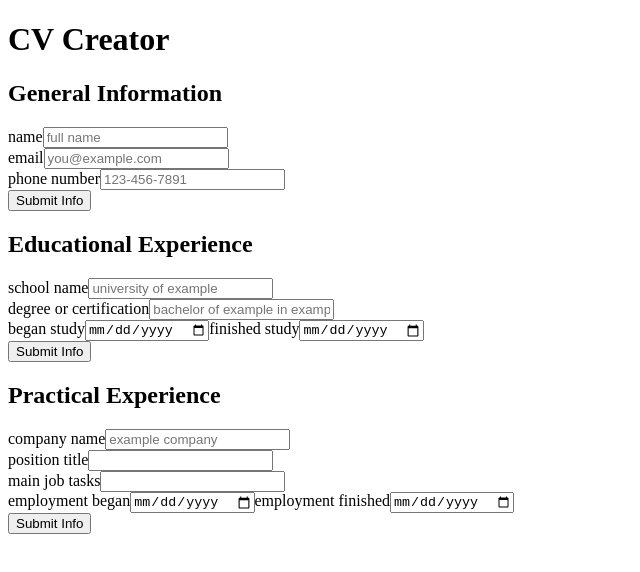
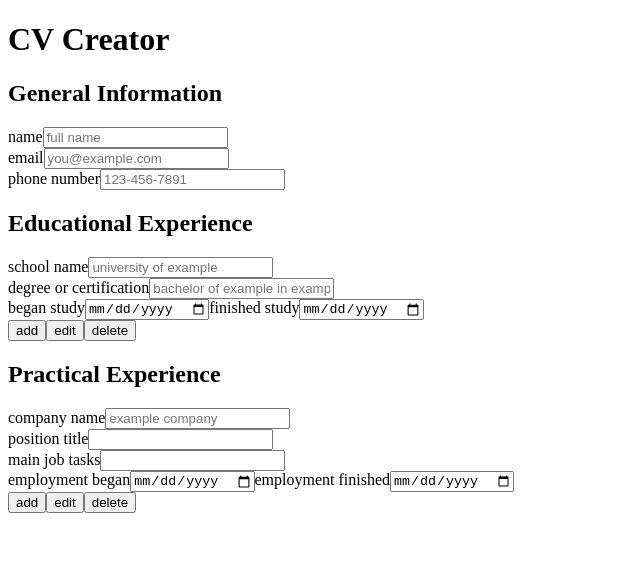
Before and after one commit to livingicon/cv-project, a React (Create React App) app: page / in a window 1280 px wide. Shown: the top 572 px of the page, without its empty margins (0-640 px from the left). Built offline with nearby package versions, Linux system fonts and the light colour scheme.

Commit message:
Move buttons out of form and add two more buttons in both educational and practical components

```diff
--- a/src/components/EducationalExp.js
+++ b/src/components/EducationalExp.js
@@ -22,8 +22,12 @@ class EducationalExp extends Component {
             <label htmlFor="completed_study">finished study</label>
             <input type="date" id="completed_study" name="completeStudy" />
           </div>
-          <button type="submit">Submit Info</button>
         </form>
+        <div className="btns">
+        <button type="submit">add</button>
+          <button type="button">edit</button>
+          <button type="button">delete</button>
+        </div>
       </div>
     );
   }
--- a/src/components/GeneralInfo.js
+++ b/src/components/GeneralInfo.js
@@ -20,7 +20,6 @@ class GeneralInfo extends Component {
             <label htmlFor="phone_number">phone number</label>
             <input type="tel" id="phone_number" name="phone" placeholder="123-456-7891" pattern="[0-9]{3}-[0-9]{3}-[0-9]{4}" autoComplete="off" />
           </div>
-          <button type="submit">Submit Info</button>
         </form>
       </div>
     );
--- a/src/components/PracticalExp.js
+++ b/src/components/PracticalExp.js
@@ -26,8 +26,12 @@ class PracticalExp extends Component {
             <label htmlFor="finished_employment">employment finished</label>
             <input type="date" id="finished_employment" name="finishedEmployment" />
           </div>
-          <button type="submit">Submit Info</button>
         </form>
+        <div className="btns">
+          <button type="submit">add</button>
+          <button type="button">edit</button>
+          <button type="button">delete</button>
+        </div>
       </div>
     );
   }
```
